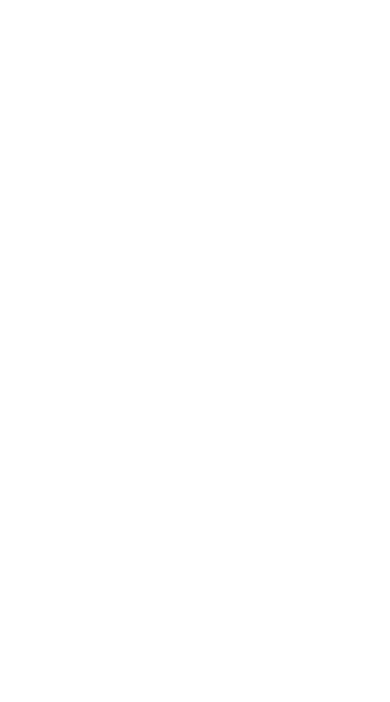
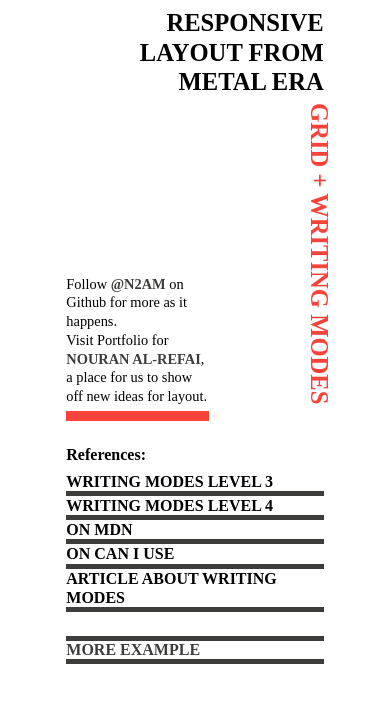
Before and after one commit to N2AM/Responsive-layout-from-metal-era-css-grid, a plain HTML site: page index.html in a window 390 px wide. Drawn offline with Linux system fonts and the light colour scheme.

Commit message:
styling using CSS grid

```diff
--- a/index.html
+++ b/index.html
@@ -4,10 +4,40 @@
 <head>
     <meta charset="UTF-8">
     <meta name="viewport" content="width=device-width, initial-scale=1.0">
+    <link rel="stylesheet" href="main.css">
     <title>Document</title>
 </head>
 
 <body>
+    <header>
+        <div class="header-wrapper">
+            <h1>Responsive Layout From Metal Era</h1>
+            <h1>Grid + Writing Modes</h1>
+            <div class="references">
+                <p>References:</p>
+                <ul>
+                    <li>Writing Modes Level 3</li>
+                    <li>Writing Modes Level 4</li>
+                    <li>On MDN</li>
+                    <li>On can I use</li>
+                    <li>Article about writing modes</li>
+                </ul>
+            </div>
+            <p class="follow-links">Follow <a href="https://github.com/N2AM" target="_blank">@N2AM</a> on Github for
+                more
+                as it
+                happens.<br>Visit Portfolio for <a href="http://nouranalrefai.com" target="_blank">Nouran Al-Refai</a>,
+                a place for us
+                to show off new
+                ideas for
+                layout.</p>
+            <p class="more-examples">
+                <a href="#">
+                    More Example
+                </a>
+            </p>
+        </div>
+    </header>
 
 </body>
 
--- a/main.css
+++ b/main.css
@@ -0,0 +1,119 @@
+.header-wrapper {
+  display: grid;
+  width: 66vw;
+  margin: auto;
+  grid-template-columns: auto 1fr 1fr 1fr 0.5fr;
+  grid-template-rows: auto 1fr 1fr auto;
+  grid-gap: 1rem;
+  transform: rotate(-45deg);
+}
+h1,
+li,
+a {
+  text-transform: uppercase;
+}
+p {
+  margin: 8px 0;
+}
+.header-wrapper h1 {
+  font-size: calc(1.1rem + 1.8vw);
+  margin: 0;
+  line-height: 1.2em;
+}
+.header-wrapper h1:nth-child(1) {
+  grid-column: 1 / 4;
+  text-align: right;
+}
+.header-wrapper h1:nth-child(2) {
+  grid-column: 3 / 4;
+  grid-row: 2 / 5;
+  color: #f9423a;
+  writing-mode: vertical-rl;
+  justify-self: end;
+  margin-top: -10px;
+  margin-right: -10px;
+}
+.header-wrapper .references {
+  grid-column: 1 / 3;
+  grid-row: 4 / span 2;
+  font-weight: 700;
+  line-height: 1.2;
+  align-self: end;
+}
+.header-wrapper .references ul {
+  margin: 0;
+  padding: 0;
+  list-style: none;
+}
+.header-wrapper .references ul li {
+  border-bottom: 5px solid rgba(12, 12, 10, 0.8);
+}
+.header-wrapper .follow-links {
+  grid-column: 3 / 6;
+  grid-row: 5;
+  font-size: 0.9rem;
+  border-bottom: 25px solid #f9423a;
+  align-self: start;
+  justify-content: end;
+  line-height: 1.3;
+  padding-bottom: 5px;
+  margin: 0;
+}
+.header-wrapper .more-examples {
+  border-top: 5px solid rgba(12, 12, 10, 0.8);
+  border-bottom: 5px solid rgba(12, 12, 10, 0.8);
+  font-weight: 700;
+  grid-row: 3;
+  grid-column: 4 / 6;
+  align-self: end;
+}
+.header-wrapper a {
+  text-decoration: none;
+  border-bottom: none;
+  text-transform: uppercase;
+  color: rgba(12, 12, 10, 0.8);
+  font-weight: 700;
+}
+
+/* Responsive Media Queries */
+
+@media screen and (max-width: 820px) {
+  .header-wrapper {
+    transform: rotate(0);
+  }
+}
+@media screen and (max-width: 700px) {
+  .header-wrapper .references {
+    grid-row: 6;
+    grid-column: 3 / 6;
+  }
+}
+@media screen and (max-width: 700px) {
+  .header-wrapper .references {
+    grid-row: 6;
+    grid-column: 3 / 6;
+  }
+}
+
+@media screen and (max-width: 500px) {
+  .header-wrapper h1:nth-child(1) {
+    grid-column: 2 / 6;
+  }
+  .header-wrapper h1:nth-child(2) {
+    grid-column: 5 / 6;
+    grid-row: 2 / 4;
+  }
+  .header-wrapper .references {
+    grid-column: 1 / 6;
+    grid-row: 4;
+  }
+  .header-wrapper .follow-links {
+    grid-row: 3;
+    grid-column: 1 / 4;
+    border-bottom: 10px solid #f9423a;
+  }
+  .header-wrapper .more-examples {
+    grid-row: 5;
+    grid-column: 1 / 6;
+  }
+}
```
